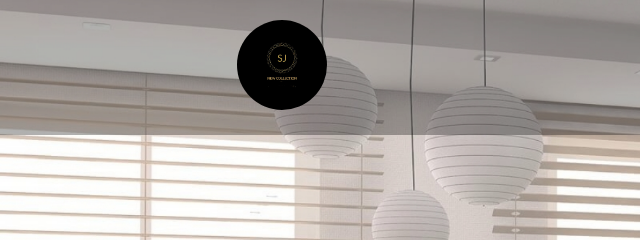
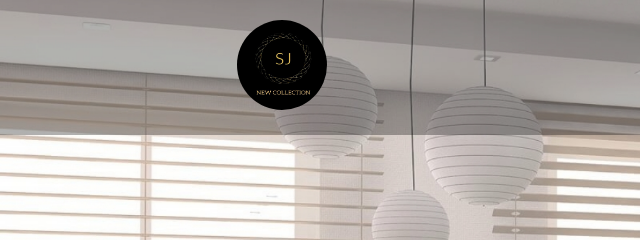
Before and after one commit to jokerUmar/ish-uchun_2.0, a plain HTML site: page index.html in a window 1280 px wide. Shown: the top 240 px of the page, 0-640 px from the left. Drawn offline with nearby package versions, Linux system fonts and the light colour scheme.

Commit message:
sasdadqw

```diff
--- a/index.html
+++ b/index.html
@@ -16,6 +16,11 @@
 
     <div class="content" >
 
+        <!-- <div class="c1" >
+            <div class="c1_1">
+            </div>
+
+        </div> -->
 
 
         <div class="ci1" >
@@ -38,7 +43,7 @@
 
                     <div class="div1">
                         <nav class="nav1" style="display: flex ; align-items: center;">
-                            <h1><a href=""><img src="./images/logo.jpg" width="90" height="90" alt=""
+                            <h1><a href=""><img src="./images/logo11.jpg" width="90" height="90" alt=""
                                         style=" border-radius: 50%; display: inline-block; "></a></h1>
 
                             <div class="d1">
--- a/main.css
+++ b/main.css
@@ -820,10 +820,11 @@ margin-top: 190px;
 
     }
 
+
     /* .yozuv {
         padding: 140px 25px;
+    } */
 
-    } */
 
     .yozuv h3 {
         padding-bottom: 20px;
```
Also changed, not shown: images/logo11.jpg (added).
